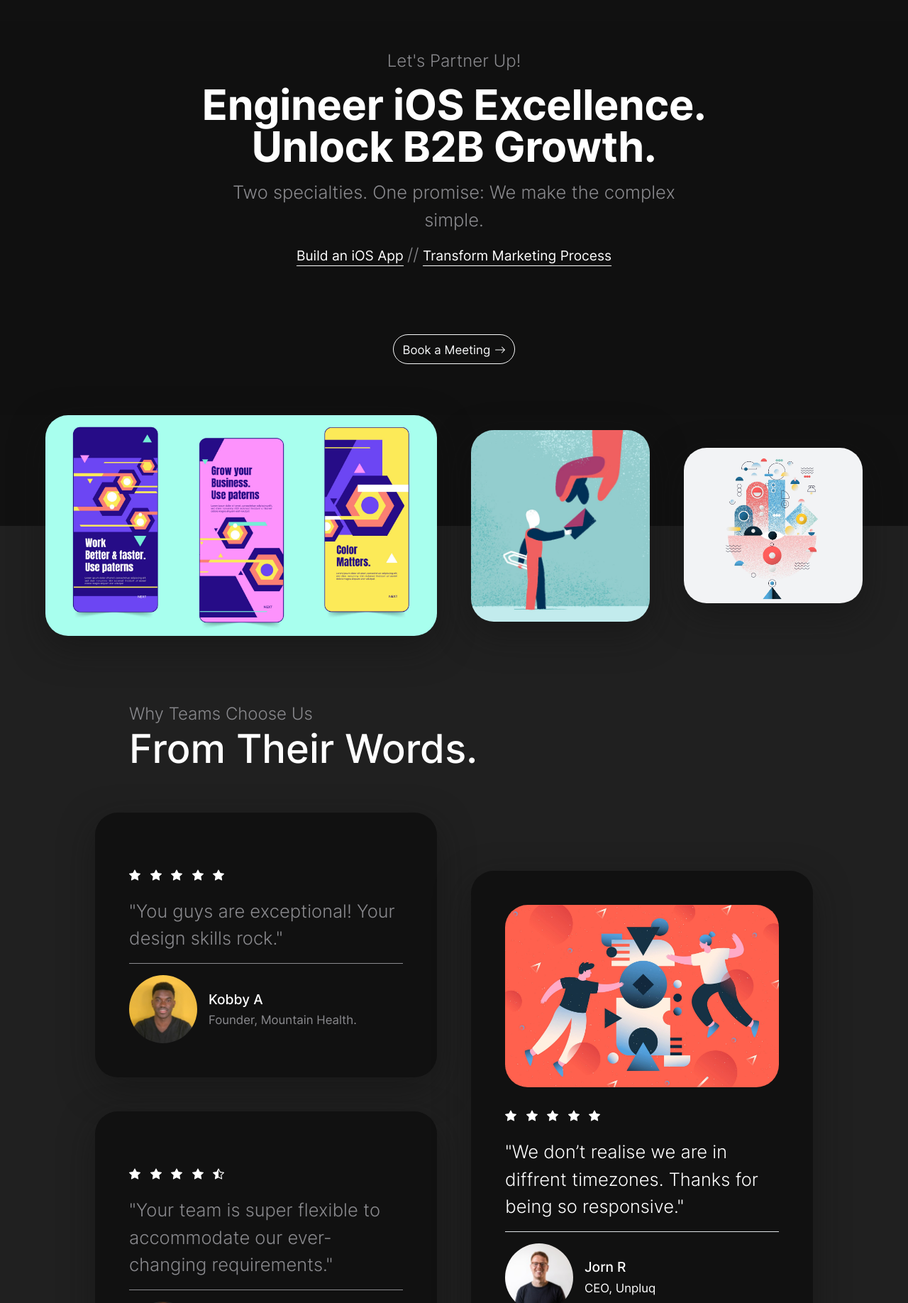
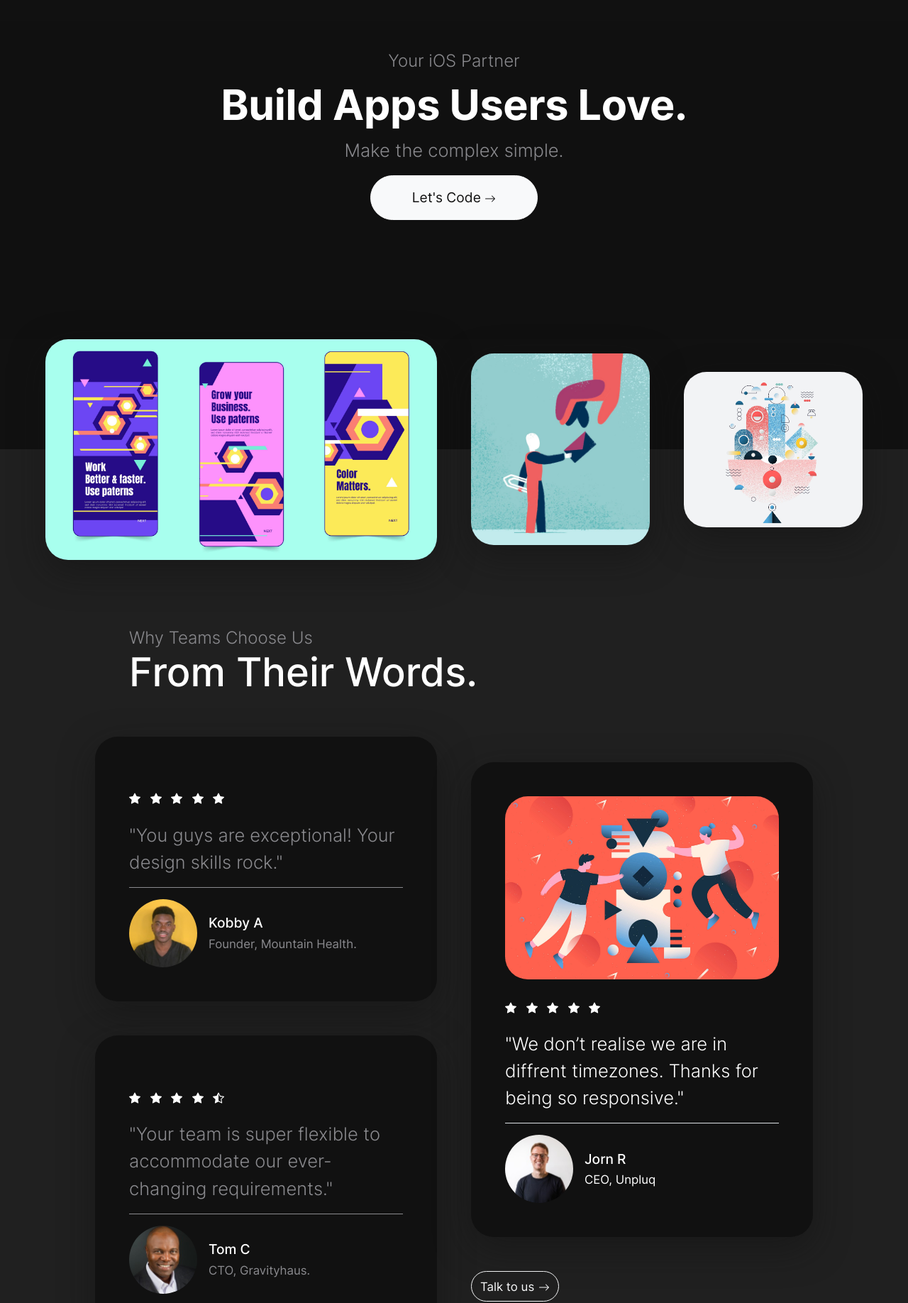
Before and after one commit to Neuedo/neuedo.github.io, a plain HTML site: page index.html in a window 1280 px wide. Shown: the part 144-1980 px from the top of the page at 71% size. Drawn offline with Linux system fonts and the light colour scheme.

Commit message:
removed b2b marketing section

```diff
--- a/index.html
+++ b/index.html
@@ -108,24 +108,25 @@
   <div class="container py-vh-4 position-relative mt-5 px-vw-5 text-center">
   <div class="row d-flex align-items-center justify-content-center py-vh-5">
     <div class="col-12 col-xl-10">
-      <span class="h5 text-secondary fw-lighter">Let's Partner Up!</span>
-      <h1 class="display-huge mt-3 mb-3 lh-1">Engineer iOS Excellence. Unlock B2B Growth.</h1>
+      <span class="h5 text-secondary fw-lighter">Your iOS Partner</span>
+      <h1 class="display-huge mt-3 mb-3 lh-1">Build Apps Users Love.</h1>
     </div>
     <div class="col-12 col-xl-8">
-      <p class="lead text-secondary">Two specialties. One promise: We make the complex simple.</p>
+      <p class="lead text-secondary">Make the complex simple.</p>
     </div>
     <div class="col-12 text-center">
-      <!-- <a href="#what-we-offer-ios" class="btn btn-xl btn-light">Build iOS Apps -->
-        <a href="#what-we-offer-ios" class="link-fancy link-fancy-light">Build an iOS App</a>
-        <!-- <svg xmlns="http://www.w3.org/2000/svg" width="16" height="16" fill="currentColor" class="bi bi-arrow-right" viewBox="0 0 16 16">
+      <a href="#what-we-offer-ios" class="btn btn-xl btn-light">Let's Code
+        <!-- <a href="#what-we-offer-ios" class="link-fancy link-fancy-light">Build your iOS App</a> -->
+        <svg xmlns="http://www.w3.org/2000/svg" width="16" height="16" fill="currentColor" class="bi bi-arrow-right" viewBox="0 0 16 16">
       <path fill-rule="evenodd" d="M1 8a.5.5 0 0 1 .5-.5h11.793l-3.147-3.146a.5.5 0 0 1 .708-.708l4 4a.5.5 0 0 1 0 .708l-4 4a.5.5 0 0 1-.708-.708L13.293 8.5H1.5A.5.5 0 0 1 1 8z"/>
-        </svg> -->
-</a>
-<span class="h5 text-secondary fw-lighter">//</span>
+        </svg>
+      </a>
+<!-- <span class="h5 text-secondary fw-lighter">//</span> -->
 
 <!-- <a href="#what-we-offer-marketing" class="btn btn-xl btn-light">Drive B2B Growth -->
-  <a href="#what-we-offer-marketing" class="link-fancy link-fancy-light">Transform Marketing Process
-</a>
+ <!--  <a href="#what-we-offer-marketing" class="link-fancy link-fancy-light">Transform Marketing Process
+
+</a> -->
 
  <!--  <svg xmlns="http://www.w3.org/2000/svg" width="16" height="16" fill="currentColor" class="bi bi-arrow-right" viewBox="0 0 16 16">
 <path fill-rule="evenodd" d="M1 8a.5.5 0 0 1 .5-.5h11.793l-3.147-3.146a.5.5 0 0 1 .708-.708l4 4a.5.5 0 0 1 0 .708l-4 4a.5.5 0 0 1-.708-.708L13.293 8.5H1.5A.5.5 0 0 1 1 8z"/>
@@ -135,12 +136,12 @@
     </div>
 
   </div>
-  <a href="https://cal.com/neuedo" target="_blank" aria-label="Book a Meeting" class="btn btn-outline-light">
+<!--   <a href="https://cal.com/neuedo" target="_blank" aria-label="Book a Meeting" class="btn btn-outline-light">
     <small>Book a Meeting</small>
     <svg xmlns="http://www.w3.org/2000/svg" width="16" height="16" fill="currentColor" class="bi bi-arrow-right" viewBox="0 0 16 16">
       <path fill-rule="evenodd" d="M1 8a.5.5 0 0 1 .5-.5h11.793l-3.147-3.146a.5.5 0 0 1 .708-.708l4 4a.5.5 0 0 1 0 .708l-4 4a.5.5 0 0 1-.708-.708L13.293 8.5H1.5A.5.5 0 0 1 1 8z"/>
     </svg>
-  </a>
+  </a> -->
 </div>
 
 </div>
@@ -285,6 +286,12 @@
             </div>
           </div>
         </div>
+        <a href="https://cal.com/neuedo" target="_blank" aria-label="Book a Meeting" class="btn btn-outline-light mt-5">
+          <small>Talk to us</small>
+          <svg xmlns="http://www.w3.org/2000/svg" width="16" height="16" fill="currentColor" class="bi bi-arrow-right" viewBox="0 0 16 16">
+            <path fill-rule="evenodd" d="M1 8a.5.5 0 0 1 .5-.5h11.793l-3.147-3.146a.5.5 0 0 1 .708-.708l4 4a.5.5 0 0 1 0 .708l-4 4a.5.5 0 0 1-.708-.708L13.293 8.5H1.5A.5.5 0 0 1 1 8z"/>
+          </svg>
+        </a>
       </div>
     </div>
   </div>
@@ -298,14 +305,12 @@
           <div class="col-12 col-lg-12 text-lg-end" data-aos="fade-right" style="text-align:center !important";>
           <span class="h5 text-secondary fw-lighter">Who we are?</span>
           <h2 class="display-4">We're the small team that delivers what big agencies promise. No jargon. No bloat. Just results you can measure.</h2>
-
             <a href="https://cal.com/neuedo" target="_blank" aria-label="Book a Meeting" class="btn btn-outline-light mt-5">
               <small>Let's Talk ?</small>
               <svg xmlns="http://www.w3.org/2000/svg" width="16" height="16" fill="currentColor" class="bi bi-arrow-right" viewBox="0 0 16 16">
                 <path fill-rule="evenodd" d="M1 8a.5.5 0 0 1 .5-.5h11.793l-3.147-3.146a.5.5 0 0 1 .708-.708l4 4a.5.5 0 0 1 0 .708l-4 4a.5.5 0 0 1-.708-.708L13.293 8.5H1.5A.5.5 0 0 1 1 8z"/>
               </svg>
             </a>
-
         </div>
 
       <!--  <div class="col-12 col-lg-5" data-aos="fade-left">
@@ -338,8 +343,26 @@
         <div class="p-5 pt-0 mt-5" data-aos="fade">
           <span class="h5 text-secondary fw-lighter">Here's How We Help</span>
           <h2 class="display-4">Transforming your visions to solutions</h2>
+          <a href="https://cal.com/neuedo" target="_blank" aria-label="Book a Meeting" class="btn btn-outline-light mt-5 text-center">
+            <small>Let's Connect ?</small>
+            <svg xmlns="http://www.w3.org/2000/svg" width="16" height="16" fill="currentColor" class="bi bi-arrow-right" viewBox="0 0 16 16">
+              <path fill-rule="evenodd" d="M1 8a.5.5 0 0 1 .5-.5h11.793l-3.147-3.146a.5.5 0 0 1 .708-.708l4 4a.5.5 0 0 1 0 .708l-4 4a.5.5 0 0 1-.708-.708L13.293 8.5H1.5A.5.5 0 0 1 1 8z"/>
+            </svg>
+          </a>
         </div>
-        <section id="what-we-offer-marketing"></section>
+        <div class="card bg-transparent" data-aos="zoom-in-up">
+          <div class="bg-dark shadow rounded-5 p-0">
+          <!--  <img src="img/webp/abstract2.webp" width="582" height="442" alt="abstract image" class="img-fluid rounded-5 no-bottom-radius" loading="lazy"> -->
+            <img src="img/team.jpg" width="582" height="442" alt="abstract image" class="img-fluid rounded-5" loading="lazy">
+            <!-- <div class="p-5">
+              <h2 class="fw-lighter">B2B Marketing Strategy & Execution</h2>
+              <p class="pb-4 text-secondary">Find more customers. Close deals faster. Build your flywheel. Hit that next inflection point.</p>
+              <a href="#" class="link-fancy link-fancy-light">Read more</a>
+            </div> -->
+          </div>
+        </div>
+
+        <!-- <section id="what-we-offer-marketing"></section>
         <div class="card bg-transparent mb-5 mt-5" data-aos="zoom-in-up">
           <div class="bg-dark shadow rounded-5 p-0">
             <img src="img/marketing.jpg" width="582" height="390" alt="abstract image" class="img-fluid rounded-5 no-bottom-radius" loading="lazy">
@@ -347,10 +370,10 @@
             <div class="p-5">
               <h2 class="fw-lighter">B2B Marketing Strategy & Execution</h2>
               <p class="pb-4 text-secondary">Find more customers. Close deals faster. Build your flywheel. Hit that next inflection point - Quicker.</p>
-              <!-- <a href="#" class="link-fancy link-fancy-light">Read more</a> -->
+              <a href="#" class="link-fancy link-fancy-light">Read more</a>
             </div>
           </div>
-        </div>
+        </div> -->
         <!-- <div class="card bg-transparent" data-aos="zoom-in-up">
           <div class="bg-dark shadow rounded-5 p-0">
             <img src="img/webp/abstract4.webp" width="582" height="327" alt="abstract image" class="img-fluid rounded-5 no-bottom-radius" loading="lazy">
@@ -375,27 +398,11 @@
           </div>
         </div>
 
-        <div class="card bg-transparent" data-aos="zoom-in-up">
-          <div class="bg-dark shadow rounded-5 p-0">
-          <!--  <img src="img/webp/abstract2.webp" width="582" height="442" alt="abstract image" class="img-fluid rounded-5 no-bottom-radius" loading="lazy"> -->
-            <img src="img/team.jpg" width="582" height="442" alt="abstract image" class="img-fluid rounded-5" loading="lazy">
 
-            <!-- <div class="p-5">
-              <h2 class="fw-lighter">B2B Marketing Strategy & Execution</h2>
-              <p class="pb-4 text-secondary">Find more customers. Close deals faster. Build your flywheel. Hit that next inflection point.</p>
-              <a href="#" class="link-fancy link-fancy-light">Read more</a>
-            </div> -->
-          </div>
-        </div>
       </div>
 
     </div>
-    <a href="https://cal.com/neuedo" target="_blank" aria-label="Book a Meeting" class="btn btn-outline-light mt-5 text-center">
-      <small>Let's Connect ?</small>
-      <svg xmlns="http://www.w3.org/2000/svg" width="16" height="16" fill="currentColor" class="bi bi-arrow-right" viewBox="0 0 16 16">
-        <path fill-rule="evenodd" d="M1 8a.5.5 0 0 1 .5-.5h11.793l-3.147-3.146a.5.5 0 0 1 .708-.708l4 4a.5.5 0 0 1 0 .708l-4 4a.5.5 0 0 1-.708-.708L13.293 8.5H1.5A.5.5 0 0 1 1 8z"/>
-      </svg>
-    </a>
+
   </div>
 
   </div>
```
